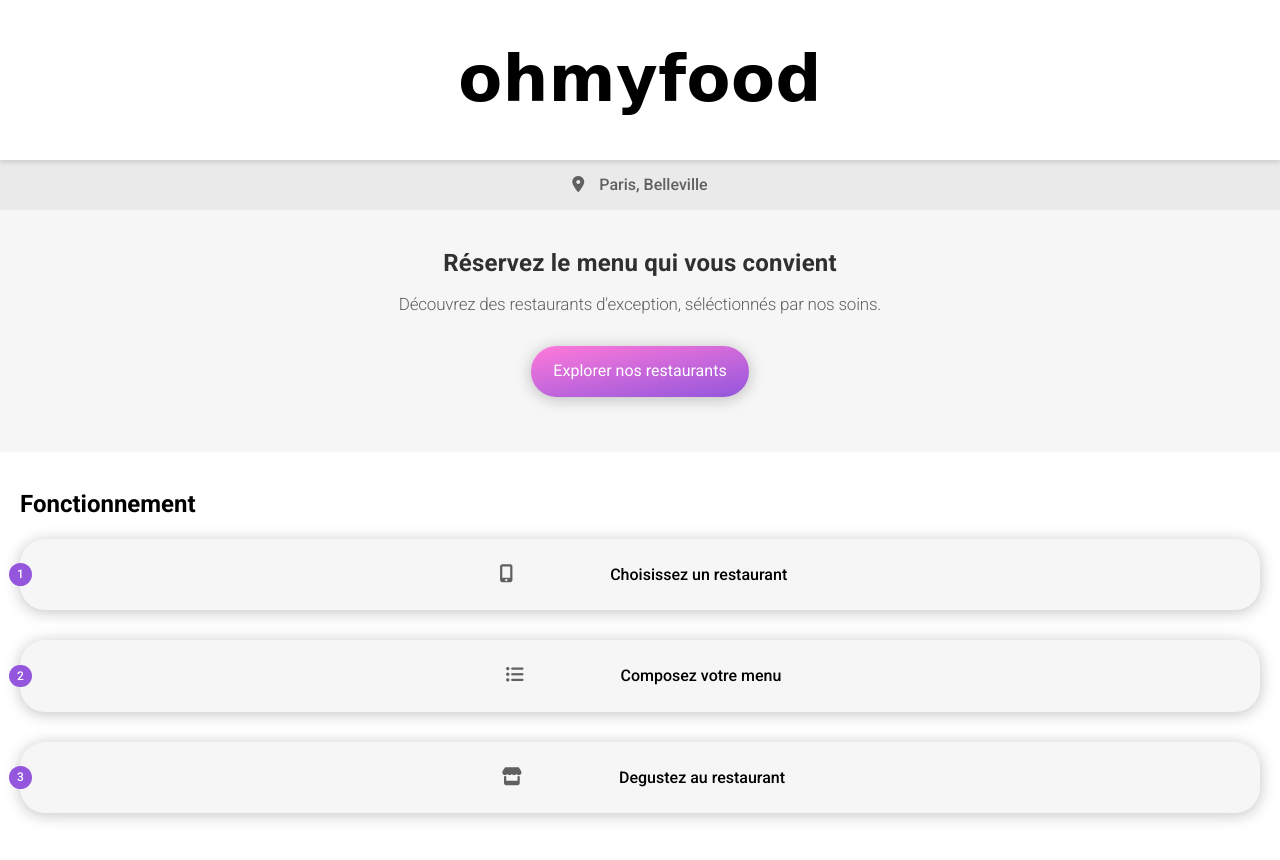
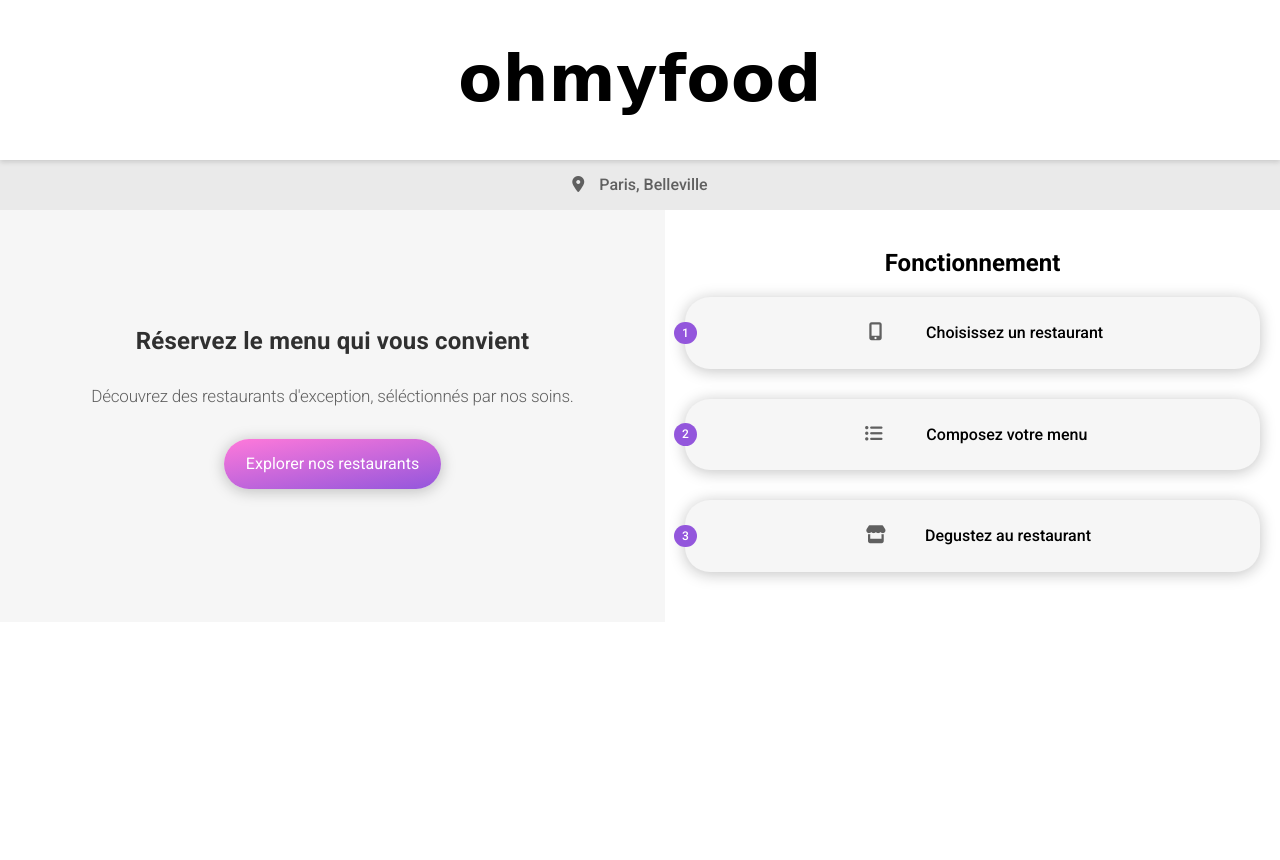
Before and after one commit to oHminod/projet-3-OpenClassRooms, a website: page index.html in a window 1280 px wide. After the commit the page ends 800 px from the top, so only its background shows below. Drawn offline with Linux system fonts and the light colour scheme; a web font is replaced by a local one.

Commit message:
responsive header

```diff
--- a/assets/sass/main.scss
+++ b/assets/sass/main.scss
@@ -6,7 +6,7 @@ $grisclair: #F6F6F6;
 $gristxt: #606060;
 
 .card_shadow {
-    transition: box-shadow .3s;
+    transition: box-shadow .3s, background-color .3s;
     box-shadow: 0px 2px 15px rgba(15, 15, 15, .25);
 }
 .card_shadow_hover {
@@ -15,6 +15,10 @@ $gristxt: #606060;
 
 body {
     font-family: Roboto, sans-serif;
+    /*@media screen and (min-width: 768px) {
+        max-width: 1340px;
+        margin: 0 auto;
+    }*/
 }
 
 .logo {
@@ -52,6 +56,13 @@ body {
     }
 }
 
+.callto {
+    @media screen and (min-width: 768px) {
+        display: flex;
+        flex-direction: row;
+    }
+}
+
 .reservation {
     background-color: $grisclair;
     padding: 40px 45px;
@@ -82,22 +93,32 @@ body {
             @extend .card_shadow_hover;
         }
     }
+    @media screen and (min-width: 768px) {
+        flex-basis: 50%;
+        display: flex;
+        flex-direction: column;
+        align-items: center;
+        justify-content: center;
+    }
 }
 .fonctionnement {
     padding: 20px;
+    @media screen and (min-width: 768px) {
+        flex-basis: 50%;
+        text-align: center;
+    }
 }
 .fonctionnement__card {
     display: flex;
     flex-direction: row;
     align-items: center;
+    max-width: 700px;
+    margin: 0 auto;
     background-color: $grisclair;
     padding: 10px;
     border-radius: 25px;
     margin-bottom: 30px;
     @extend .card_shadow;
-    &:hover {
-        @extend .card_shadow_hover;
-    }
     p {
         font-weight: 500;
         text-align: center;
@@ -121,5 +142,24 @@ body {
         margin-right: 8%;
         font-size: 18px;
         color: $gristxt;
+        transition: color .3s;
+    }
+    &:nth-child(2) {
+        i {
+            margin-left: 20px;
+        }
+    }
+    &:nth-child(4) {
+        i {
+            margin-left: 5px;
+            margin-right: calc(8% - 5px);
+        }
+    }
+    &:hover {
+        @extend .card_shadow_hover;
+        background-color: #F5EDFF;
+        i {
+            color: $primaire;
+        }
     }
 }
```
Also changed, not shown: assets/css/style.css, 1 other file.
